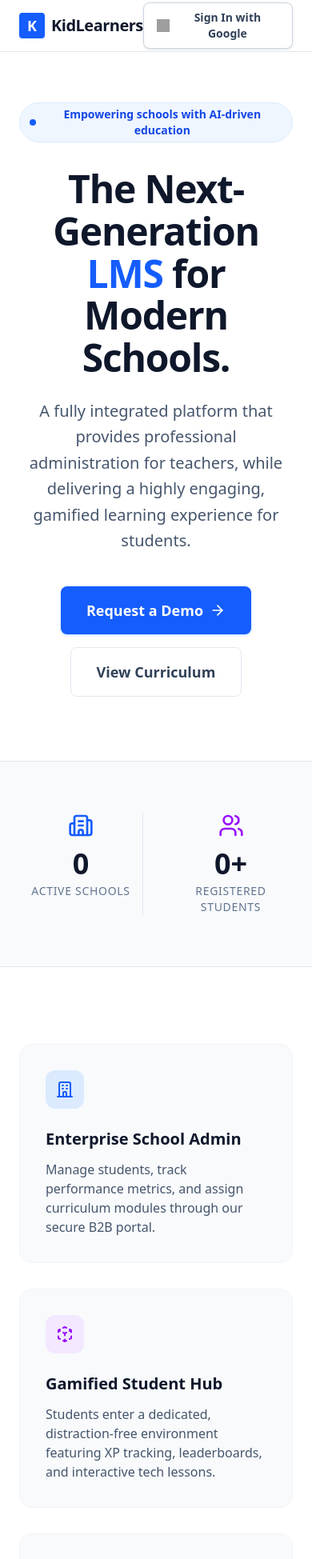
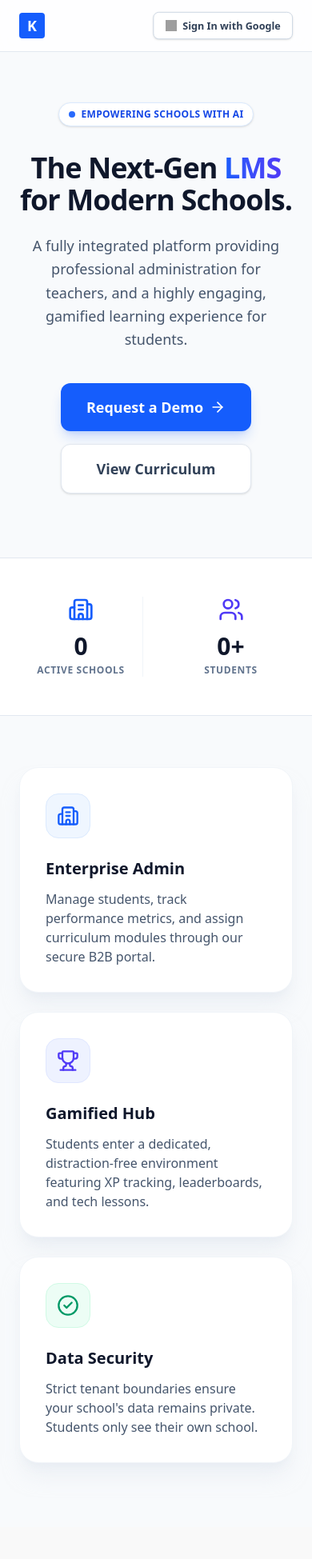
Before and after one commit to Shanmukhcr7/KidLearners, a Next.js app in the folder web/: page / in a window 390 px wide. Shown: the top 1949 px of the page at 80% size. After the commit the page ends 1909 px from the top, so only its background shows below. Built offline with nearby package versions, Linux system fonts and the light colour scheme; no server answers; grey boxes are pictures that could not be loaded.

Commit message:
Fix: Token Custom Claims Cache and Landing Page UI for mobile

```diff
--- a/web/src/app/page.tsx
+++ b/web/src/app/page.tsx
@@ -4,6 +4,9 @@ import { Navbar } from "@/components/ui/Navbar";
 import Link from "next/link";
 import { ArrowRight, BookOpen, Trophy, Image as ImageIcon, CheckCircle2, Users, Building2, Star } from "lucide-react";
 import { useEffect, useState } from "react";
+
+import { motion } from "framer-motion";
+import { AnimatedSection, AnimatedCard } from "@/components/ui/AnimatedSection";
 
 export default function Home() {
   const [stats, setStats] = useState({ schools: 0, students: 0, modules: 120, satisfaction: 98 });
@@ -23,81 +26,93 @@ export default function Home() {
   }, []);
 
   return (
-    <div className="min-h-screen bg-white font-sans text-slate-900">
+    <div className="min-h-screen bg-slate-50 font-sans text-slate-900 overflow-hidden">
 
       <Navbar />
 
-      {/* Hero Section */}
-      <main className="pt-32 pb-20 px-6 max-w-7xl mx-auto flex flex-col items-center text-center">
-        <div className="inline-flex items-center gap-2 px-3 py-1 rounded-full bg-blue-50 text-blue-700 font-semibold text-sm mb-8 border border-blue-100">
-          <span className="flex h-2 w-2 rounded-full bg-blue-600"></span>
-          Empowering schools with AI-driven education
+      {/* Hero Section with modern subtle gradient */}
+      <main className="relative pt-32 pb-20 px-6 max-w-7xl mx-auto flex flex-col items-center text-center">
+        <div className="absolute top-0 left-1/2 -translate-x-1/2 w-[800px] h-[400px] bg-blue-400/20 blur-[120px] rounded-full pointer-events-none -z-10"></div>
+
+        <AnimatedSection delay={0.1}>
+          <div className="inline-flex items-center gap-2 px-3 py-1.5 rounded-full bg-white text-blue-700 font-bold text-xs sm:text-sm mb-8 shadow-sm border border-blue-100 uppercase tracking-wide">
+            <span className="flex h-2 w-2 rounded-full bg-blue-600 animate-pulse"></span>
+            Empowering schools with AI
           </div>
+        </AnimatedSection>
 
-        <h1 className="text-5xl md:text-7xl font-extrabold tracking-tight text-slate-900 max-w-4xl leading-[1.1] mb-6">
-          The Next-Generation <span className="text-blue-600">LMS</span> for Modern Schools.
+        <AnimatedSection delay={0.2}>
+          <h1 className="text-4xl sm:text-5xl md:text-7xl font-black tracking-tight text-slate-900 max-w-4xl leading-[1.1] mb-6">
+            The Next-Gen <span className="text-transparent bg-clip-text bg-gradient-to-r from-blue-600 to-indigo-600">LMS</span> for Modern Schools.
           </h1>
+        </AnimatedSection>
 
-        <p className="text-xl text-slate-600 max-w-2xl mb-10 leading-relaxed">
-          A fully integrated platform that provides professional administration for teachers, while delivering a highly engaging, gamified learning experience for students.
+        <AnimatedSection delay={0.3}>
+          <p className="text-lg sm:text-xl text-slate-600 max-w-2xl mb-10 leading-relaxed px-4">
+            A fully integrated platform providing professional administration for teachers, and a highly engaging, gamified learning experience for students.
           </p>
+        </AnimatedSection>
 
-        <div className="flex flex-col sm:flex-row items-center gap-4">
-          <Link href="/demo" className="px-8 py-4 bg-blue-600 hover:bg-blue-700 text-white font-semibold rounded-lg shadow-sm shadow-blue-200 transition-all flex items-center gap-2 text-lg">
+        <AnimatedSection delay={0.4}>
+          <div className="flex flex-col sm:flex-row items-center justify-center gap-4 w-full px-4 sm:px-0">
+            <Link href="/demo" className="w-full sm:w-auto px-8 py-4 bg-blue-600 hover:bg-blue-700 text-white font-bold rounded-xl shadow-lg shadow-blue-600/20 transition-all hover:-translate-y-1 flex items-center justify-center gap-2 text-lg">
               Request a Demo <ArrowRight size={20} />
             </Link>
-          <Link href="/courses" className="px-8 py-4 bg-white hover:bg-slate-50 text-slate-700 font-semibold rounded-lg border border-slate-200 transition-all flex items-center gap-2 text-lg">
+            <Link href="/courses" className="w-full sm:w-auto px-8 py-4 bg-white hover:bg-slate-50 text-slate-700 font-bold rounded-xl border border-slate-200 transition-all hover:-translate-y-1 flex items-center justify-center gap-2 text-lg shadow-sm">
               View Curriculum
             </Link>
           </div>
+        </AnimatedSection>
       </main>
 
       {/* Dynamic Stats Section */}
-      <div className="bg-slate-50 border-y border-slate-200 py-16">
-        <div className="max-w-4xl mx-auto px-6 grid grid-cols-2 gap-8 text-center divide-x divide-slate-200">
+      <AnimatedSection delay={0.5}>
+        <div className="bg-white border-y border-slate-200 py-12 md:py-16 relative z-10">
+          <div className="max-w-4xl mx-auto px-6 grid grid-cols-2 gap-8 text-center divide-x divide-slate-100">
             <div>
               <div className="flex justify-center mb-3 text-blue-600"><Building2 size={32} /></div>
-            <div className="text-4xl font-extrabold text-slate-900 mb-1">
+              <div className="text-3xl md:text-5xl font-black text-slate-900 mb-1">
                 {loading ? "..." : stats.schools}
               </div>
-            <div className="text-sm font-medium text-slate-500 uppercase tracking-wider">Active Schools</div>
+              <div className="text-xs md:text-sm font-bold text-slate-500 uppercase tracking-wider">Active Schools</div>
             </div>
             <div>
-            <div className="flex justify-center mb-3 text-purple-600"><Users size={32} /></div>
-            <div className="text-4xl font-extrabold text-slate-900 mb-1">
+              <div className="flex justify-center mb-3 text-indigo-600"><Users size={32} /></div>
+              <div className="text-3xl md:text-5xl font-black text-slate-900 mb-1">
                 {loading ? "..." : stats.students}+
               </div>
-            <div className="text-sm font-medium text-slate-500 uppercase tracking-wider">Registered Students</div>
+              <div className="text-xs md:text-sm font-bold text-slate-500 uppercase tracking-wider">Students</div>
             </div>
           </div>
         </div>
+      </AnimatedSection>
 
       <div className="max-w-7xl mx-auto px-6 pb-20">
         {/* Feature Grid */}
-        <div className="grid md:grid-cols-3 gap-8 mt-24 text-left w-full">
-          <div className="p-8 rounded-2xl bg-slate-50 border border-slate-100">
-            <div className="w-12 h-12 bg-blue-100 text-blue-600 rounded-xl flex items-center justify-center mb-6">
-              <svg className="w-6 h-6" fill="none" viewBox="0 0 24 24" stroke="currentColor"><path strokeLinecap="round" strokeLinejoin="round" strokeWidth={2} d="M19 21V5a2 2 0 00-2-2H7a2 2 0 00-2 2v16m14 0h2m-2 0h-5m-9 0H3m2 0h5M9 7h1m-1 4h1m4-4h1m-1 4h1m-5 10v-5a1 1 0 011-1h2a1 1 0 011 1v5m-4 0h4" /></svg>
+        <div className="grid md:grid-cols-3 gap-6 md:gap-8 mt-16 md:mt-24 text-left w-full">
+          <AnimatedCard delay={0.2} className="p-8 rounded-3xl bg-white shadow-xl shadow-slate-200/50 border border-slate-100 hover:-translate-y-2 transition-transform">
+            <div className="w-14 h-14 bg-blue-50 text-blue-600 rounded-2xl flex items-center justify-center mb-6 border border-blue-100">
+              <Building2 className="w-7 h-7" />
             </div>
-            <h3 className="text-xl font-bold mb-3">Enterprise School Admin</h3>
-            <p className="text-slate-600">Manage students, track performance metrics, and assign curriculum modules through our secure B2B portal.</p>
+            <h3 className="text-xl font-black mb-3 text-slate-900">Enterprise Admin</h3>
+            <p className="text-slate-600 font-medium">Manage students, track performance metrics, and assign curriculum modules through our secure B2B portal.</p>
+          </AnimatedCard>
+
+          <AnimatedCard delay={0.4} className="p-8 rounded-3xl bg-white shadow-xl shadow-slate-200/50 border border-slate-100 hover:-translate-y-2 transition-transform">
+            <div className="w-14 h-14 bg-indigo-50 text-indigo-600 rounded-2xl flex items-center justify-center mb-6 border border-indigo-100">
+              <Trophy className="w-7 h-7" />
             </div>
+            <h3 className="text-xl font-black mb-3 text-slate-900">Gamified Hub</h3>
+            <p className="text-slate-600 font-medium">Students enter a dedicated, distraction-free environment featuring XP tracking, leaderboards, and tech lessons.</p>
+          </AnimatedCard>
 
-          <div className="p-8 rounded-2xl bg-slate-50 border border-slate-100">
-            <div className="w-12 h-12 bg-purple-100 text-purple-600 rounded-xl flex items-center justify-center mb-6">
-              <svg className="w-6 h-6" fill="none" viewBox="0 0 24 24" stroke="currentColor"><path strokeLinecap="round" strokeLinejoin="round" strokeWidth={2} d="M14 10l-2 1m0 0l-2-1m2 1v2.5M20 7l-2 1m2-1l-2-1m2 1v2.5M14 4l-2-1-2 1M4 7l2-1M4 7l2 1M4 7v2.5M12 21l-2-1m2 1l2-1m-2 1v-2.5M6 18l-2-1v-2.5M18 18l2-1v-2.5" /></svg>
+          <AnimatedCard delay={0.6} className="p-8 rounded-3xl bg-white shadow-xl shadow-slate-200/50 border border-slate-100 hover:-translate-y-2 transition-transform">
+            <div className="w-14 h-14 bg-emerald-50 text-emerald-600 rounded-2xl flex items-center justify-center mb-6 border border-emerald-100">
+              <CheckCircle2 className="w-7 h-7" />
             </div>
-            <h3 className="text-xl font-bold mb-3">Gamified Student Hub</h3>
-            <p className="text-slate-600">Students enter a dedicated, distraction-free environment featuring XP tracking, leaderboards, and interactive tech lessons.</p>
-          </div>
-
-          <div className="p-8 rounded-2xl bg-slate-50 border border-slate-100">
-            <div className="w-12 h-12 bg-emerald-100 text-emerald-600 rounded-xl flex items-center justify-center mb-6">
-              <svg className="w-6 h-6" fill="none" viewBox="0 0 24 24" stroke="currentColor"><path strokeLinecap="round" strokeLinejoin="round" strokeWidth={2} d="M9 12l2 2 4-4m5.618-4.016A11.955 11.955 0 0112 2.944a11.955 11.955 0 01-8.618 3.04A12.02 12.02 0 003 9c0 5.591 3.824 10.29 9 11.622 5.176-1.332 9-6.03 9-11.622 0-1.042-.133-2.052-.382-3.016z" /></svg>
-            </div>
-            <h3 className="text-xl font-bold mb-3">Data Isolation & Security</h3>
-            <p className="text-slate-600">Strict tenant boundaries ensure your school's data remains entirely private. Students only see their own school's curriculum.</p>
-          </div>
+            <h3 className="text-xl font-black mb-3 text-slate-900">Data Security</h3>
+            <p className="text-slate-600 font-medium">Strict tenant boundaries ensure your school's data remains private. Students only see their own school.</p>
+          </AnimatedCard>
         </div>
       </div>
 
--- a/web/src/components/auth/GoogleSignInButton.tsx
+++ b/web/src/components/auth/GoogleSignInButton.tsx
@@ -34,6 +34,10 @@ export default function GoogleSignInButton() {
 
         if (response.ok) {
           const data = await response.json();
+
+          // CRITICAL: Force refresh the token so the frontend sees the custom claims (role) set by the backend!
+          await user.getIdToken(true);
+
           // Route based on role
           if (data.role === "school_admin") {
             router.push("/school");
--- a/web/src/components/ui/Navbar.tsx
+++ b/web/src/components/ui/Navbar.tsx
@@ -37,11 +37,11 @@ export function Navbar() {
   return (
     <nav className="fixed top-0 w-full bg-white/80 backdrop-blur-md z-50 border-b border-slate-200">
       <div className="max-w-7xl mx-auto px-6 h-16 flex items-center justify-between">
-        <Link href="/" className="flex items-center gap-2">
+        <Link href="/" className="flex items-center gap-2 shrink-0">
           <div className="w-8 h-8 bg-blue-600 rounded flex items-center justify-center text-white font-bold text-lg">
             K
           </div>
-          <span className="font-bold text-xl tracking-tight text-slate-900">KidLearners</span>
+          <span className="font-bold text-xl tracking-tight text-slate-900 hidden sm:block">KidLearners</span>
         </Link>
 
         <div className="hidden md:flex items-center gap-8 text-sm font-medium text-slate-600">
@@ -50,36 +50,39 @@ export function Navbar() {
           <Link href="/leaderboards" className="hover:text-blue-600 flex items-center gap-2"><Trophy size={16} /> Leaderboards</Link>
         </div>
 
-        <div className="flex items-center gap-4">
+        <div className="flex items-center gap-2 sm:gap-4 shrink-0">
           {user ? (
-            <div className="flex items-center gap-4">
-              <span className="text-sm font-medium text-slate-600 hidden sm:block">Hello, {user.displayName}</span>
+            <div className="flex items-center gap-2 sm:gap-4">
+              <span className="text-sm font-medium text-slate-600 hidden md:block">Hello, {user.displayName}</span>
 
               {role === "student" && (
-                <Link href="/dashboard" className="px-4 py-2 text-sm font-semibold text-white bg-blue-600 rounded-lg hover:bg-blue-700 shadow-sm transition-colors">
-                  Go to Dashboard
+                <Link href="/student" className="px-3 py-1.5 sm:px-4 sm:py-2 text-xs sm:text-sm font-semibold text-white bg-blue-600 rounded-lg hover:bg-blue-700 shadow-sm transition-colors whitespace-nowrap">
+                  Dashboard
                 </Link>
               )}
               {role === "school_admin" && (
-                <Link href="/school" className="px-4 py-2 text-sm font-semibold text-white bg-indigo-600 rounded-lg hover:bg-indigo-700 shadow-sm transition-colors">
-                  School Portal
+                <Link href="/school" className="px-3 py-1.5 sm:px-4 sm:py-2 text-xs sm:text-sm font-semibold text-white bg-indigo-600 rounded-lg hover:bg-indigo-700 shadow-sm transition-colors whitespace-nowrap">
+                  Portal
                 </Link>
               )}
               {role === "super_admin" && (
-                <Link href="/admin" className="px-4 py-2 text-sm font-semibold text-white bg-slate-900 rounded-lg hover:bg-slate-800 shadow-sm transition-colors">
-                  HQ Admin
+                <Link href="/admin" className="px-3 py-1.5 sm:px-4 sm:py-2 text-xs sm:text-sm font-semibold text-white bg-slate-900 rounded-lg hover:bg-slate-800 shadow-sm transition-colors whitespace-nowrap">
+                  Admin
                 </Link>
               )}
 
               <button
                 onClick={handleSignOut}
-                className="px-4 py-2 text-sm font-semibold text-slate-700 bg-white border border-slate-300 rounded-lg hover:bg-slate-50 flex items-center gap-2 shadow-sm transition-colors"
+                className="p-1.5 sm:px-4 sm:py-2 sm:text-sm font-semibold text-slate-700 bg-white border border-slate-300 rounded-lg hover:bg-slate-50 flex items-center gap-2 shadow-sm transition-colors"
+                title="Sign Out"
               >
-                <LogOut size={16} /> Sign Out
+                <LogOut size={16} /> <span className="hidden sm:inline">Sign Out</span>
               </button>
             </div>
           ) : (
-            <GoogleSignInButton />
+            <div className="scale-90 sm:scale-100 origin-right">
+              <GoogleSignInButton />
+            </div>
           )}
         </div>
       </div>
```
Lines whose indentation alone changed are shown as unchanged.
